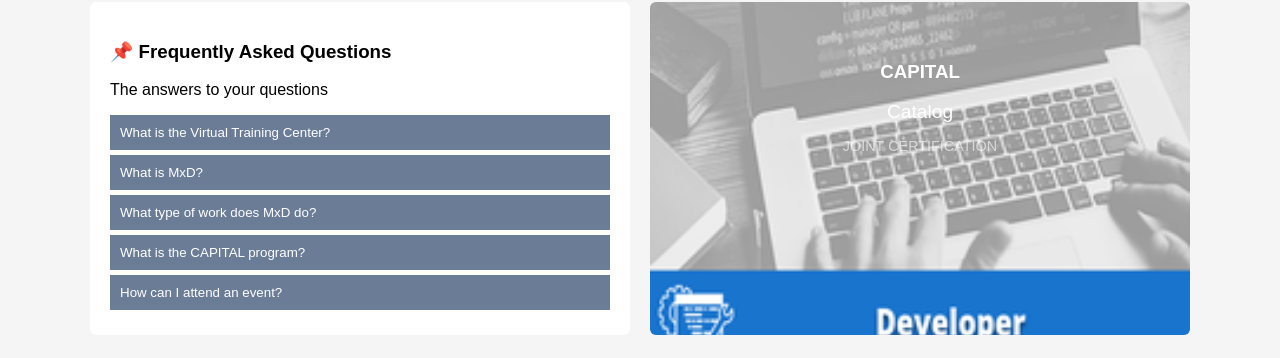
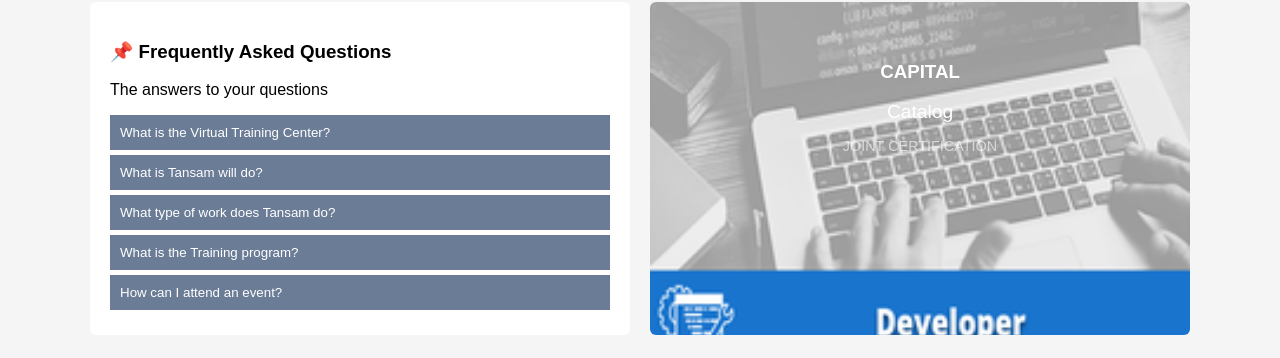
Before and after one commit to AravindhshankarTansam/original_lms_modification, a Django app: page /accounts/dashboard/ in a window 1280 px wide. Shown: the part 1167-1525 px from the top of the page. Run offline with Django 5.2, Linux system fonts and the light colour scheme.

Commit message:
changes in dashboard name changes to tansam

```diff
--- a/accounts/templates/accounts/user/dashboard.html
+++ b/accounts/templates/accounts/user/dashboard.html
@@ -121,9 +121,9 @@
         <h3>📌 Frequently Asked Questions</h3>
         <p>The answers to your questions</p>
         <button class="faq-btn">What is the Virtual Training Center?</button>
-        <button class="faq-btn">What is MxD?</button>
-        <button class="faq-btn">What type of work does MxD do?</button>
-        <button class="faq-btn">What is the CAPITAL program?</button>
+        <button class="faq-btn">What is Tansam will do?</button>
+        <button class="faq-btn">What type of work does Tansam do?</button>
+        <button class="faq-btn">What is the Training program?</button>
         <button class="faq-btn">How can I attend an event?</button>
       </div>
       <div class="catalog-banner">
```
